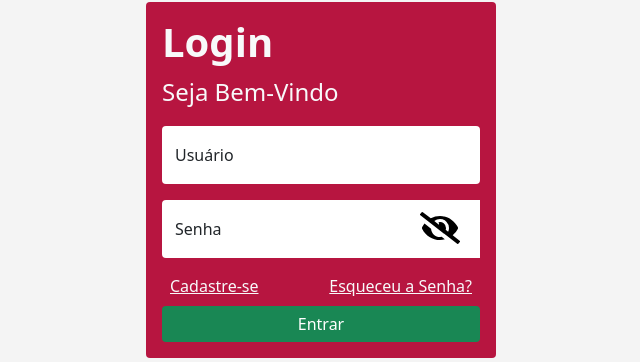
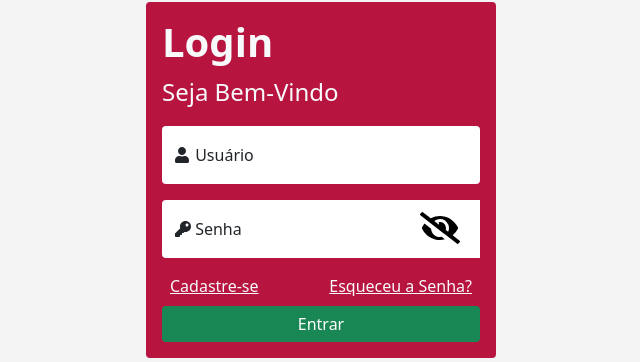
Before and after one commit to Manuibr/LOGIN, a PHP site: page /public/pages/login.html in a window 1280 px wide. Shown: the part 220-582 px from the top of the page, without its empty margins (319-959 px from the left). Run offline with PHP 8.4, Linux system fonts and the light colour scheme; style sheets or scripts are compiled from the project's sources; some libraries are stand-ins or nearby versions.

Commit message:
Adicionado icones nos campos: usuário e senha da página login

```diff
--- a/public/pages/login.html
+++ b/public/pages/login.html
@@ -25,12 +25,18 @@
             <form action="" method="post">
                 <div id="usuario-input" class="form-floating mb-3">
                     <input type="text" class="form-control" id="nome-usuario" placeholder="Usuário" required>
-                    <label for="usuario">Usuário</label>
+                    <label for="usuario">
+                        <i class="fas fa-user"></i>
+                        Usuário
+                    </label>
                 </div>
                 <div class="mb-3 w-100 h-100 d-flex">
                     <div id="senha-input" class="form-floating w-75">
                         <input type="password" class="form-control" id="senha" placeholder="Senha" required>
-                        <label for="senha">Senha</label>
+                        <label for="senha">
+                            <i class="fas fa-key"></i>
+                            Senha
+                        </label>
                     </div>
                     <div id="hide-password" class="w-25">
                         <div class="d-flex justify-content-center align-items-center h-100 w-100">
--- a/public/styles/csslogin.scss
+++ b/public/styles/csslogin.scss
@@ -16,6 +16,10 @@ body {
     background: white;
 }
 
+.fa-user {
+    margin-right: 2px;
+}
+
 #eye {
     cursor: pointer !important;
 }
```
